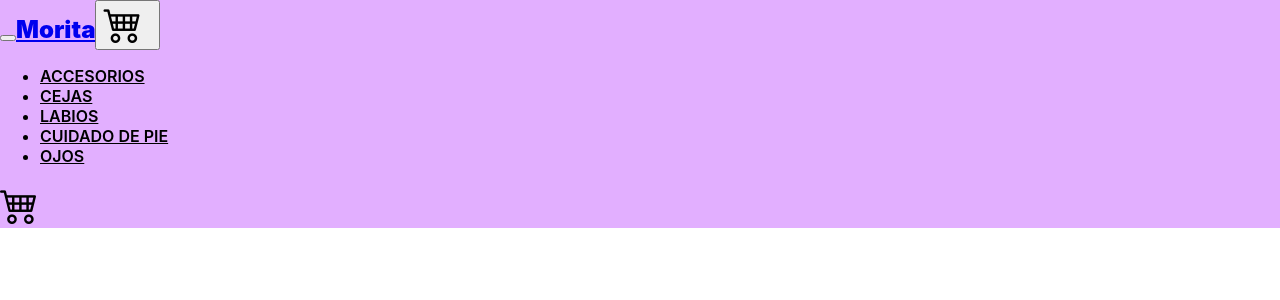
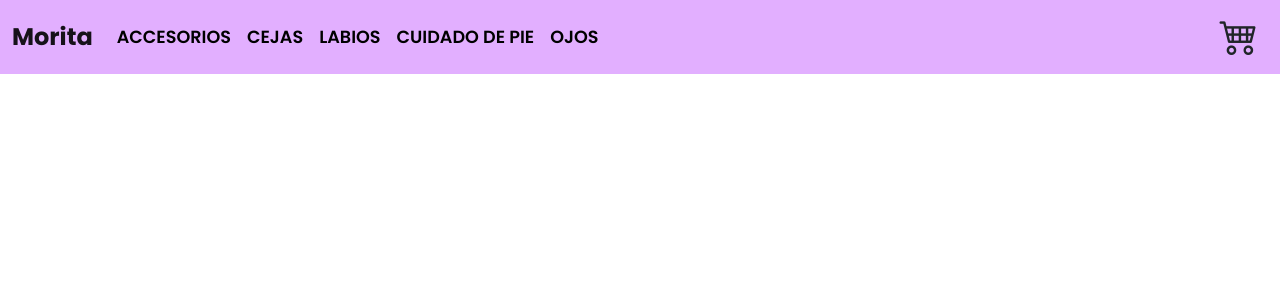
Before and after one commit to Sebasperezr/Ecommerce-react-Coderhouse, a React (Create React App) app: page / in a window 1280 px wide. Shown: the top 300 px of the page. Built offline with nearby package versions, Linux system fonts and the light colour scheme.

Commit message:
Install bootstrap and icons

```diff
--- a/package.json
+++ b/package.json
@@ -6,6 +6,8 @@
     "@testing-library/jest-dom": "^5.16.5",
     "@testing-library/react": "^13.4.0",
     "@testing-library/user-event": "^13.5.0",
+    "bootstrap": "^5.2.3",
+    "bootstrap-icons": "^1.10.2",
     "react": "^18.2.0",
     "react-dom": "^18.2.0",
     "react-scripts": "5.0.1",
--- a/src/index.css
+++ b/src/index.css
@@ -1,8 +1,11 @@
+@import url('https://fonts.googleapis.com/css2?family=Pacifico&display=swap');
+@import url("https://fonts.googleapis.com/css2?family=Poppins:wght@300;500;600;700&display=swap");
 body {
+  font-size: 1.1rem;
+  text-decoration: none;
+  list-style-type: none;
   margin: 0;
-  font-family: -apple-system, BlinkMacSystemFont, 'Segoe UI', 'Roboto', 'Oxygen',
-    'Ubuntu', 'Cantarell', 'Fira Sans', 'Droid Sans', 'Helvetica Neue',
-    sans-serif;
+  font-family: "Poppins", sans-serif;
   -webkit-font-smoothing: antialiased;
   -moz-osx-font-smoothing: grayscale;
 }
--- a/src/index.js
+++ b/src/index.js
@@ -1,8 +1,11 @@
 import React from 'react';
 import ReactDOM from 'react-dom/client';
+import 'bootstrap/dist/css/bootstrap.min.css';
+import 'bootstrap/dist/js/bootstrap.js';
 import './index.css';
 import App from './App';
 import reportWebVitals from './reportWebVitals';
+
 
 const root = ReactDOM.createRoot(document.getElementById('root'));
 root.render(
```
Also changed, not shown: 1 other file (tests, documents, lock files or other folders).
